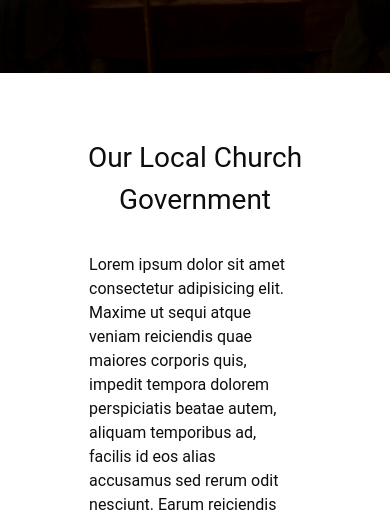
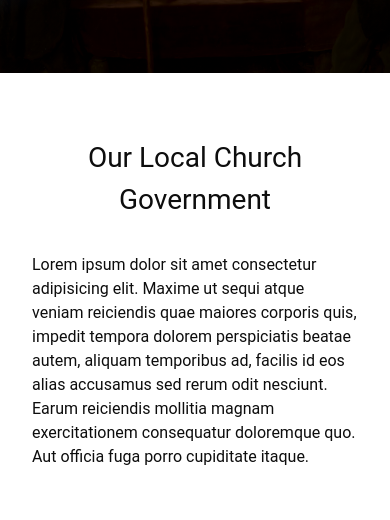
Before and after one commit to ryanpeacock/lvrp_site, an Astro site: page /leadership in a window 390 px wide. Shown: the part 319-839 px from the top of the page. Built offline with nearby package versions, Linux system fonts and the light colour scheme; Astro itself is replaced by a stand-in of ours.

Commit message:
updated leadership mobile styling

```diff
--- a/src/pages/leadership.astro
+++ b/src/pages/leadership.astro
@@ -175,6 +175,10 @@ const leaders = [
     .leadership-pastor .container .right .bio h3 {
       text-align: center;
     }
+
+    .leadership-blurb .blurb-container {
+      width: 100%;
+    }
   }
   @media only screen and (max-width: 992px) {
     .leadership-pastor .container .left .pic-card {
```
